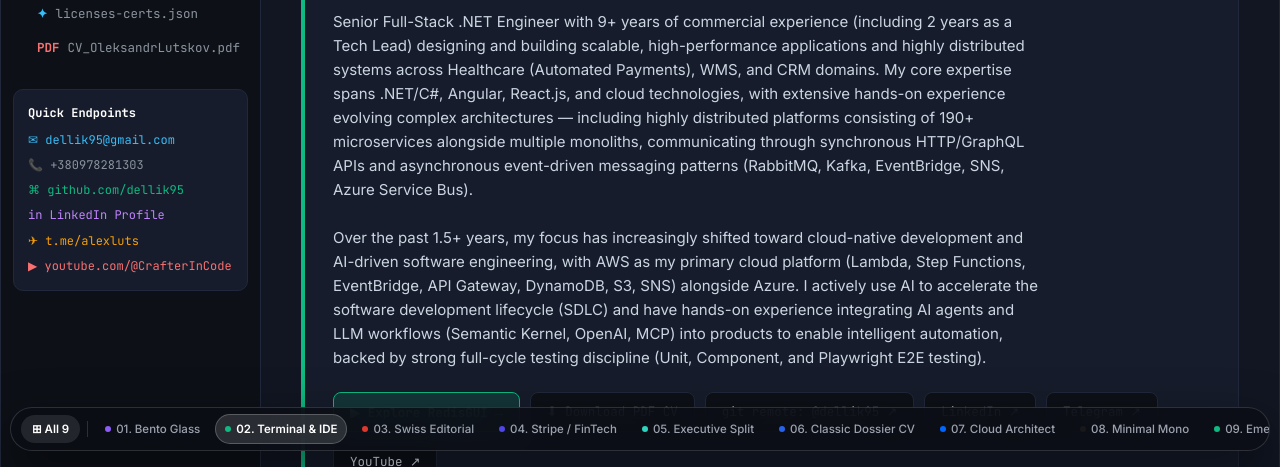
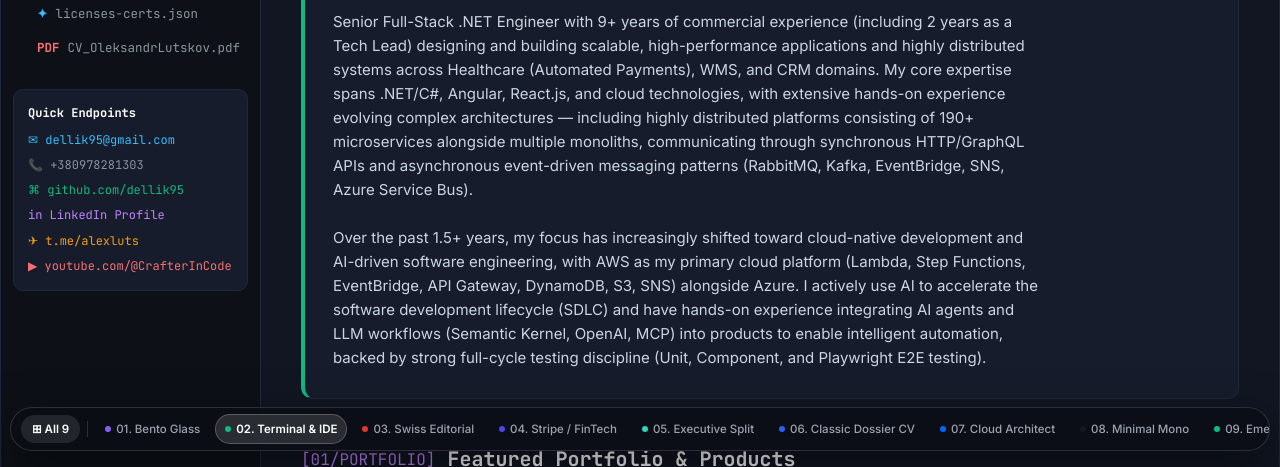
Before and after one commit to dellik95/portfolio, a plain HTML site: page templates/02-terminal-ide.html in a window 1280 px wide. Shown: the part 333-800 px from the top of the page. Drawn offline with Linux system fonts and the light colour scheme.

Commit message:
Remove duplicate hero cmd-actions block from 02-terminal-ide

```diff
--- a/templates/02-terminal-ide.html
+++ b/templates/02-terminal-ide.html
@@ -241,7 +241,7 @@
       color: #cbd5e1;
       font-size: 15px;
       max-width: 75ch;
-      margin-bottom: 22px;
+      margin-bottom: 0;
     }
 
     .cmd-actions {
@@ -697,20 +697,6 @@
             <p class="hero-summary" data-i18n="summary_text">
               I am a Senior .NET & Full-Stack Software Engineer with over 9 years of commercial experience, including 2 years as a Tech Lead. Throughout my career, I have architected and delivered high-load enterprise applications — across Healthcare (Automated Payments), CRM, and Warehouse Management Systems (WMS) — leveraging .NET, Angular, React.js, RabbitMQ, Redis, SQL, and AWS/Azure.
             </p>
-            <div class="cmd-actions">
-              <button class="btn-cmd primary" data-open-landing="redis-gui">
-                <span>▶</span>
-                <span data-i18n="open_landing_cta">Explore RedisGUI →</span>
-              </button>
-              <a href="../CV_OleksandrLutskov_.NetFull-Stack.pdf" download class="btn-cmd">
-                <span>⬇</span>
-                <span data-i18n="download_cv">Download PDF CV</span>
-              </a>
-              <a href="https://github.com/dellik95" target="_blank" rel="noopener" class="btn-cmd">git remote: @dellik95 ↗</a>
-              <a href="https://www.linkedin.com/in/oleksandr-lutskov-b78a57146/" target="_blank" rel="noopener" class="btn-cmd">LinkedIn ↗</a>
-              <a href="https://t.me/alexluts" target="_blank" rel="noopener" class="btn-cmd">Telegram ↗</a>
-              <a href="https://www.youtube.com/@CrafterInCode" target="_blank" rel="noopener" class="btn-cmd">YouTube ↗</a>
-            </div>
           </div>
 
           <!-- Mobile & Tablet Quick Endpoints Card (shown <= 980px when desktop sidebar is hidden) -->
```
